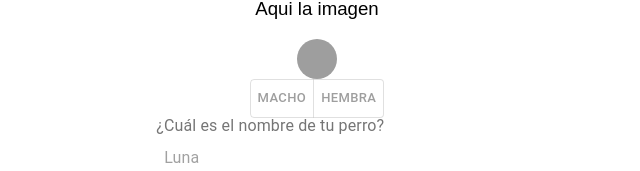
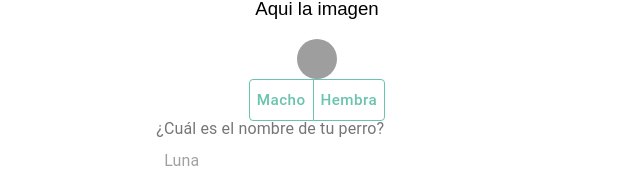
Before and after one commit to CoronaTeam1/proyect-goodboy, a React (Create React App) app in the folder client/: page /register-dog in a window 1280 px wide. Shown: the part 145-316 px from the top of the page, without its empty margins (323-963 px from the left). Built offline with nearby package versions, Linux system fonts and the light colour scheme; grey boxes are pictures that could not be loaded.

Commit message:
toggle done

```diff
--- a/client/src/App.css
+++ b/client/src/App.css
@@ -91,13 +91,26 @@ p{
 
 
 }
-.MuiToggleButtonGroup-root {
-  border-radius: 50px
+
+/* TOGGLE BUTTON DE REGISTER DOG */
+.MuiToggleButtonGroup-grouped:not(:first-child){
+color: #6AC3AE;
+border-color: #6AC3AE
 }
+.MuiToggleButtonGroup-grouped:not(:last-child){
+color: #6AC3AE;
+border-color: #6AC3AE
 
-.MuiToggleButtonGroup-grouped:not(:first-child){
-  /* border-left: 10px solid red; */
 }
 .MuiToggleButton-root.Mui-selected:hover {
-  background-color: red;
+  background-color: #6AC3AE;
+  color:white
 }
+.MuiToggleButtonGroup-groupedSizeSmall {
+  border-radius: 20px;
+  padding: 0px 13px
+}
+.MuiToggleButton-root {
+  text-transform: none;
+  font-size: 0.95rem;
+}
--- a/client/src/components/ui/ButtonGB/Button.jsx
+++ b/client/src/components/ui/ButtonGB/Button.jsx
@@ -12,6 +12,7 @@ const ButtonGB = (props) => {
         {props.text}
       </Button>
     </Grid>
-)}
+  )
+}
 
 export default ButtonGB;
--- a/client/src/components/ui/ButtonGB/ButtonToggled.jsx
+++ b/client/src/components/ui/ButtonGB/ButtonToggled.jsx
@@ -2,16 +2,17 @@ import React, { useState } from "react";
 import { Grid, Button } from "@material-ui/core";
 import { useDispatch, useSelector } from "react-redux";
 
-import style from './Style'
 
 import { ToggleButtonGroup, ToggleButton } from '@material-ui/lab';
 
-import '../../../../src/App.css'
 
+
+import style from './Style'
 
 const REGISTER_DOG = "REGISTER_DOG";
 
 const ToggleButtons = () => {
+    const styleClass = style()
 
     const [alignment, setAlignment] = useState('');
 
@@ -27,20 +28,19 @@ const ToggleButtons = () => {
         });
     };
 
-    const styleClass = style()
 
 
     return (
 
-        <Grid item xs={12} >
+        // <Grid item xs={12} >
         <div>
             <ToggleButtonGroup
+                className={styleClass.groupToogleButtons}
                 value={alignment}
                 exclusive
                 onChange={handleAlignment}
                 aria-label="text alignment"
                 size="small"
-                    className={styleClass.groupToogleButtons}
             >
                 <ToggleButton className={styleClass.ToggleButtons} value="macho" >
                     Macho
@@ -50,7 +50,7 @@ const ToggleButtons = () => {
                     </ToggleButton>
             </ToggleButtonGroup>
         </div>
-        </Grid>
+        // </Grid>
     )
 }
 
```
Also changed, not shown: client/src/components/ui/ButtonGB/Style.jsx (+3 -10 lines). Lines whose indentation alone changed are shown as unchanged.
